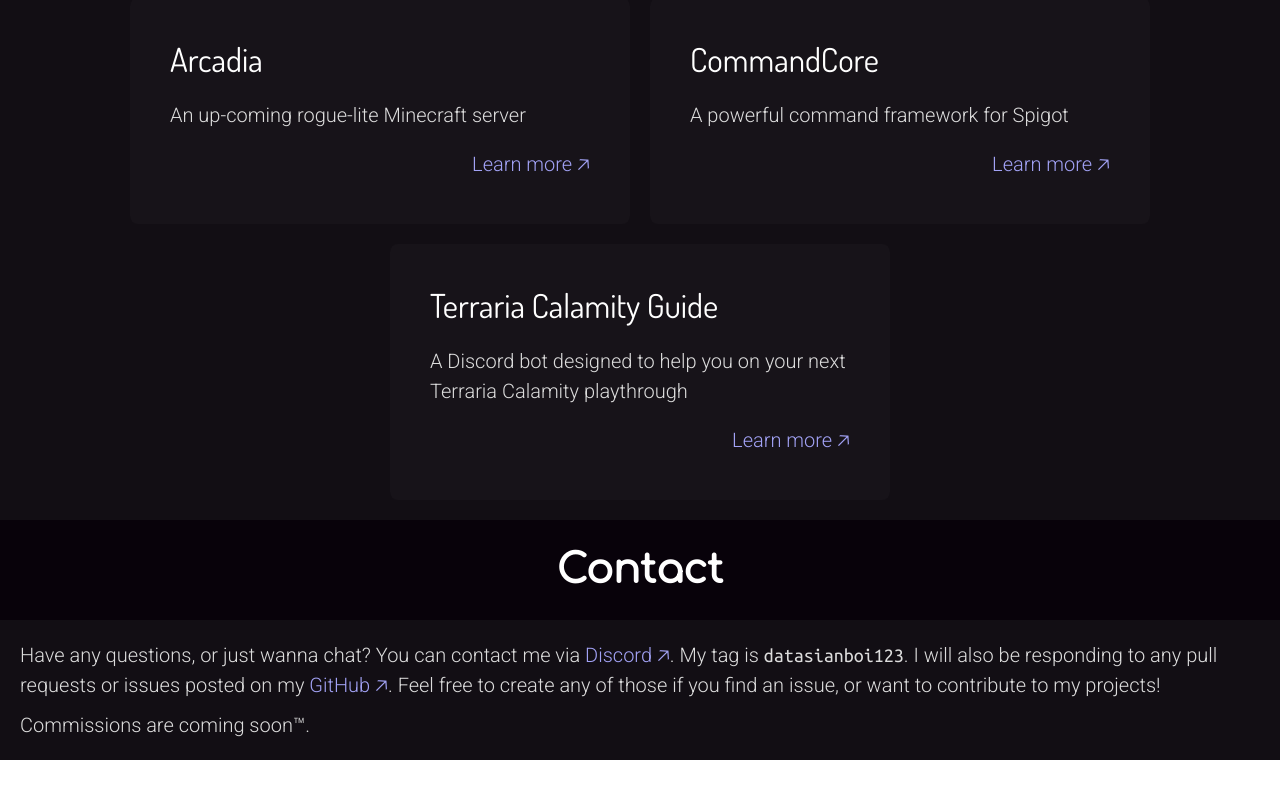
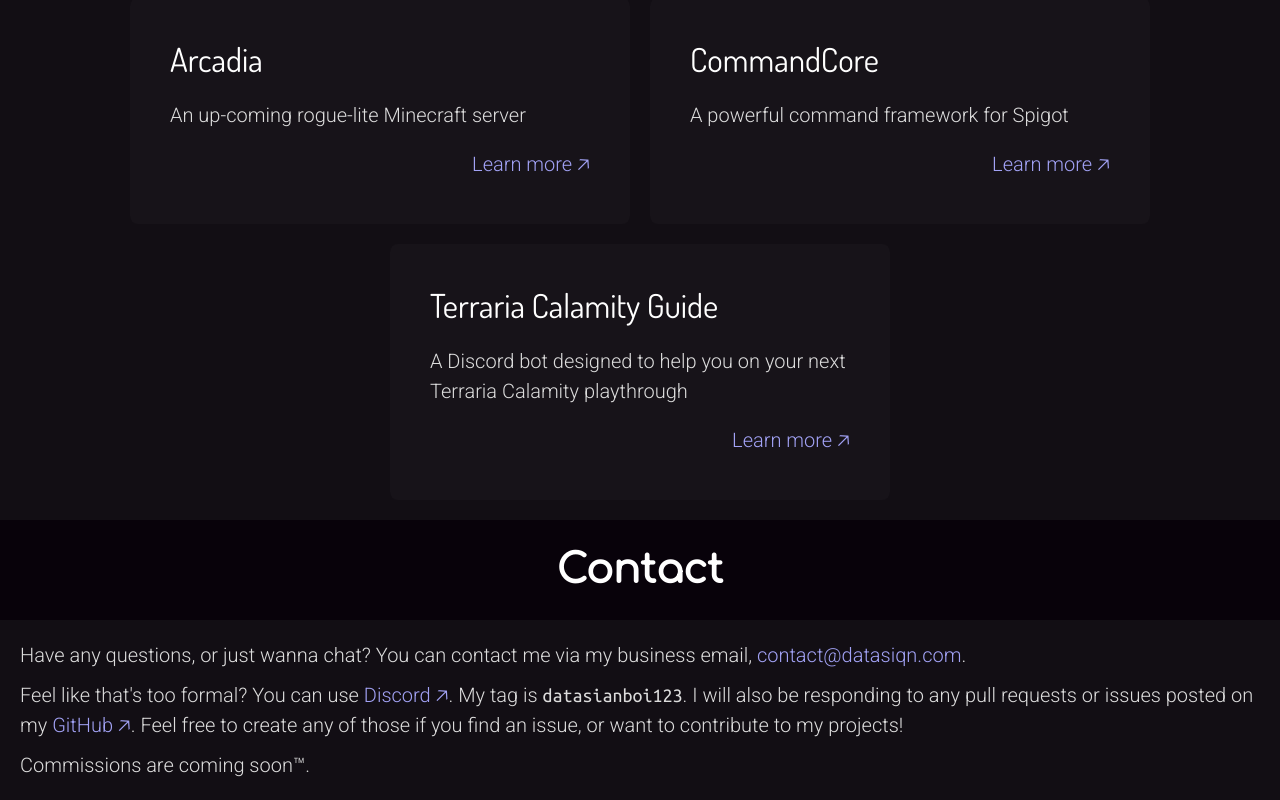
Before and after one commit to DatAsianBoi123/website, a React (Create React App) app: page / in a window 1280 px wide. Shown: the part 841-1641 px from the top of the page. Before the commit the page ends 1601 px from the top, so only its background shows below. Built offline with nearby package versions, Linux system fonts and the light colour scheme.

Commit message:
updated contact section to include email

```diff
--- a/src/body/Body.js
+++ b/src/body/Body.js
@@ -33,7 +33,9 @@
       <Heading text='Contact' />
       <div className='content'>
         <p>
-          Have any questions, or just wanna chat? You can contact me via <a href='https://discord.com' target='_blank' rel='noreferrer'>Discord 🡥</a>.
+          Have any questions, or just wanna chat? You can contact me via my business email, <a href='mailto:contact@datasiqn.com'>contact@datasiqn.com</a>.
+          <br />
+          Feel like that&apos;s too formal? You can use <a href='https://discord.com' target='_blank' rel='noreferrer'>Discord 🡥</a>.
           My tag is <code>datasianboi123</code>.
           I will also be responding to any pull requests or issues posted on my <a href='https://github.com' target='_blank' rel='noreferrer'>GitHub 🡥</a>. Feel free to create any of those if you find an issue, or want to contribute to my projects!
           <br />
```
